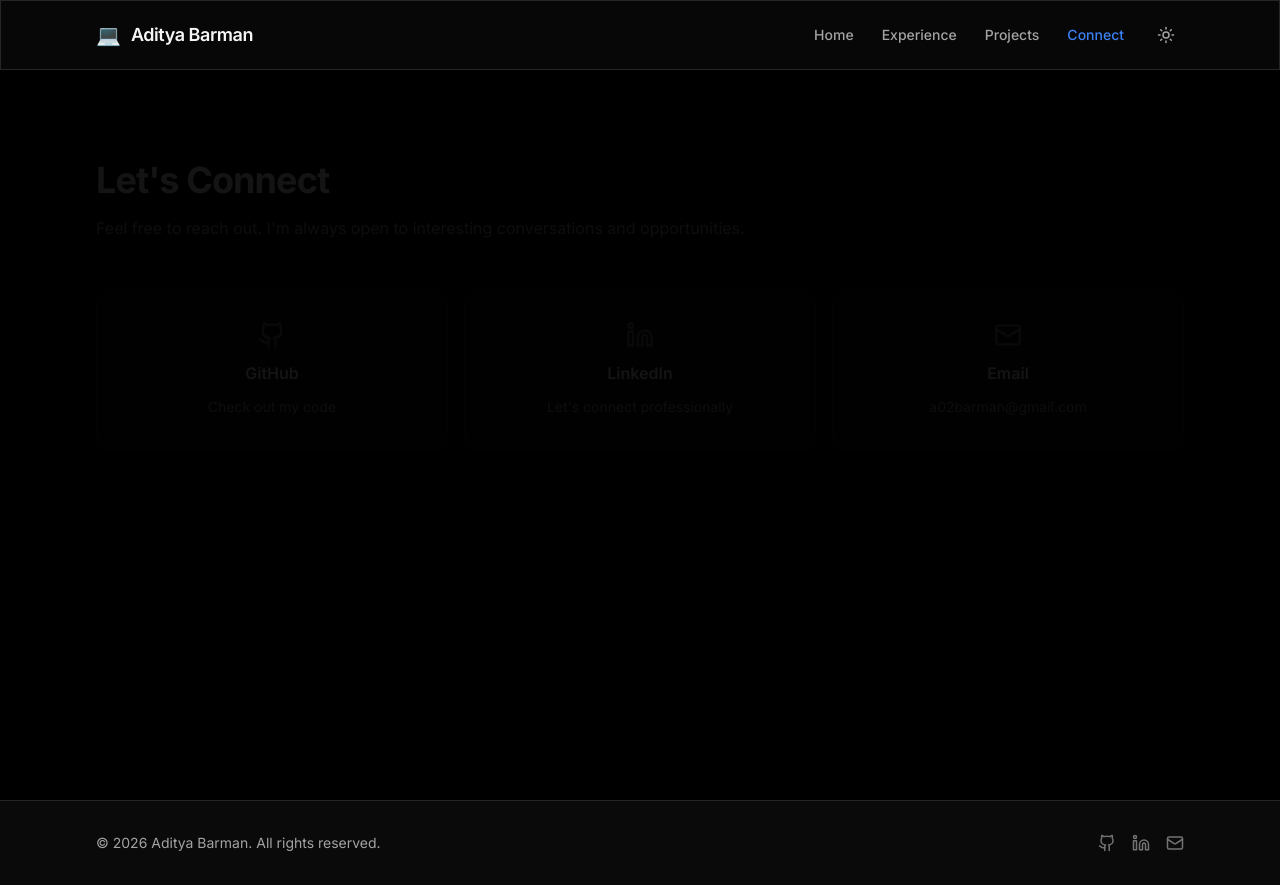
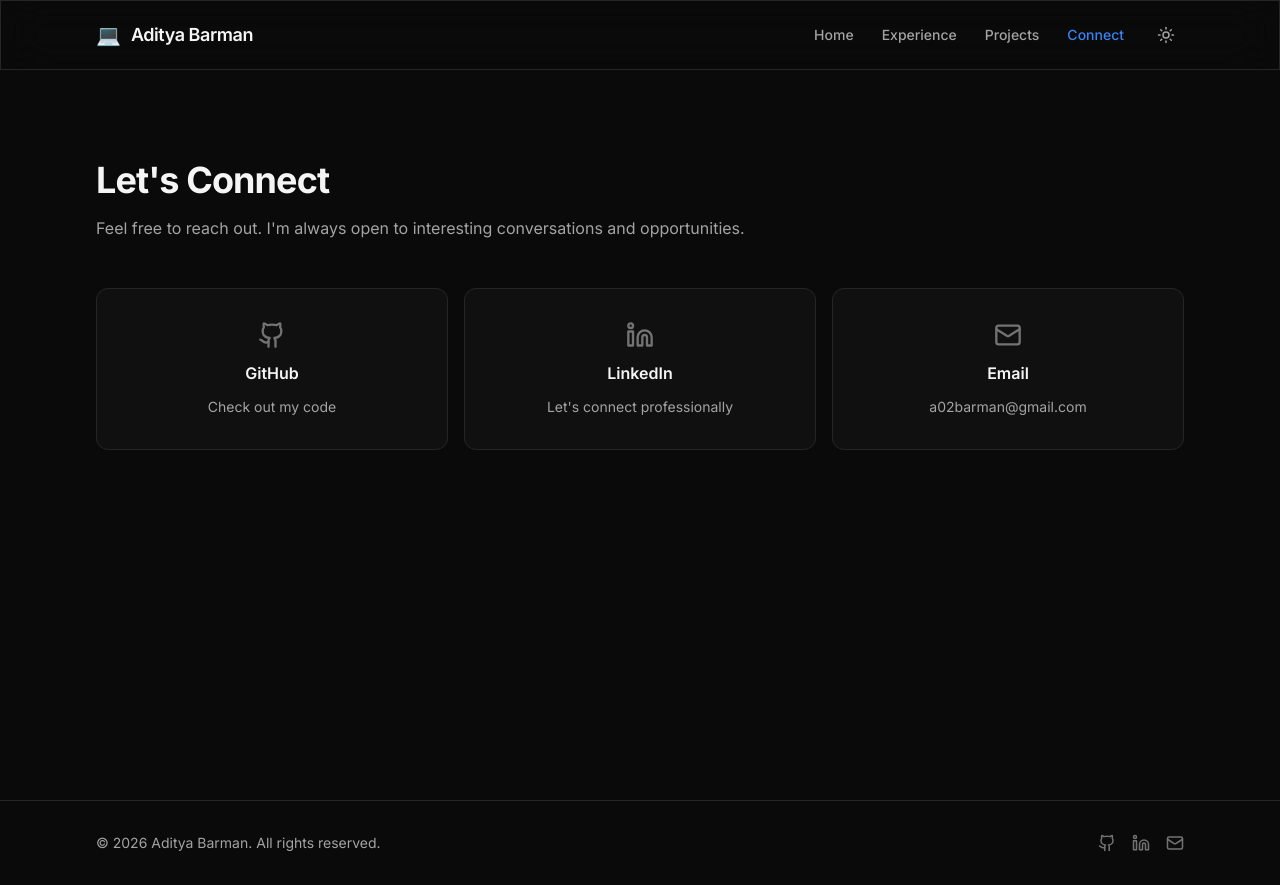
Before and after one commit to barmanax/personal-website-deployed, a Next.js app: page /connect in a window 1280 px wide. Built offline with nearby package versions, Linux system fonts and the light colour scheme.

Commit message:
Fix cursor

```diff
--- a/src/app/globals.css
+++ b/src/app/globals.css
@@ -11,6 +11,7 @@
   body {
     @apply bg-white text-surface-900 dark:bg-surface-950 dark:text-surface-100;
     font-feature-settings: "cv02", "cv03", "cv04", "cv11";
+    cursor: crosshair;
   }
 
   /* Custom scrollbar for dark theme */
--- a/src/components/CursorLight.tsx
+++ b/src/components/CursorLight.tsx
@@ -4,29 +4,24 @@ import { useEffect, useRef, useState } from "react";
 import { useTheme } from "next-themes";
 
 /**
- * Renders a dark overlay with a transparent radial gradient centered on the
- * cursor, creating a "flashlight" effect in dark mode.
- *
- * The overlay sits above page content (z-30) but uses pointer-events-none so
- * it never blocks clicks or hover states. We defer rendering until after mount
- * to avoid a next-themes hydration mismatch on resolvedTheme.
+ * Renders a soft radial glow that follows the cursor in dark mode.
+ * Uses an additive approach (glow element at cursor) rather than a subtractive
+ * overlay, so it brightens the cursor area without dimming the rest of the page.
  */
 export function CursorLight() {
   const { resolvedTheme } = useTheme();
-  const overlayRef = useRef<HTMLDivElement>(null);
+  const glowRef = useRef<HTMLDivElement>(null);
   const [mounted, setMounted] = useState(false);
 
-  useEffect(() => {
-    setMounted(true);
-  }, []);
+  useEffect(() => setMounted(true), []);
 
   useEffect(() => {
-    const el = overlayRef.current;
+    const el = glowRef.current;
     if (!el || resolvedTheme !== "dark") return;
 
     const onMove = (e: MouseEvent) => {
-      el.style.setProperty("--cx", `${e.clientX}px`);
-      el.style.setProperty("--cy", `${e.clientY}px`);
+      el.style.left = `${e.clientX}px`;
+      el.style.top = `${e.clientY}px`;
     };
 
     window.addEventListener("mousemove", onMove);
@@ -37,12 +32,17 @@ export function CursorLight() {
 
   return (
     <div
-      ref={overlayRef}
-      className="pointer-events-none fixed inset-0 z-30"
+      ref={glowRef}
+      className="pointer-events-none fixed z-30 -translate-x-1/2 -translate-y-1/2"
       style={{
-        // Start the light off-screen until the mouse enters the window
+        width: "280px",
+        height: "280px",
+        borderRadius: "50%",
         background:
-          "radial-gradient(circle 120px at var(--cx, -500px) var(--cy, -500px), transparent 0%, rgba(0,0,0,0.92) 100%)",
+          "radial-gradient(circle, rgba(255,255,255,0.09) 0%, transparent 70%)",
+        // Start off-screen until mouse enters
+        left: "-500px",
+        top: "-500px",
       }}
     />
   );
```
